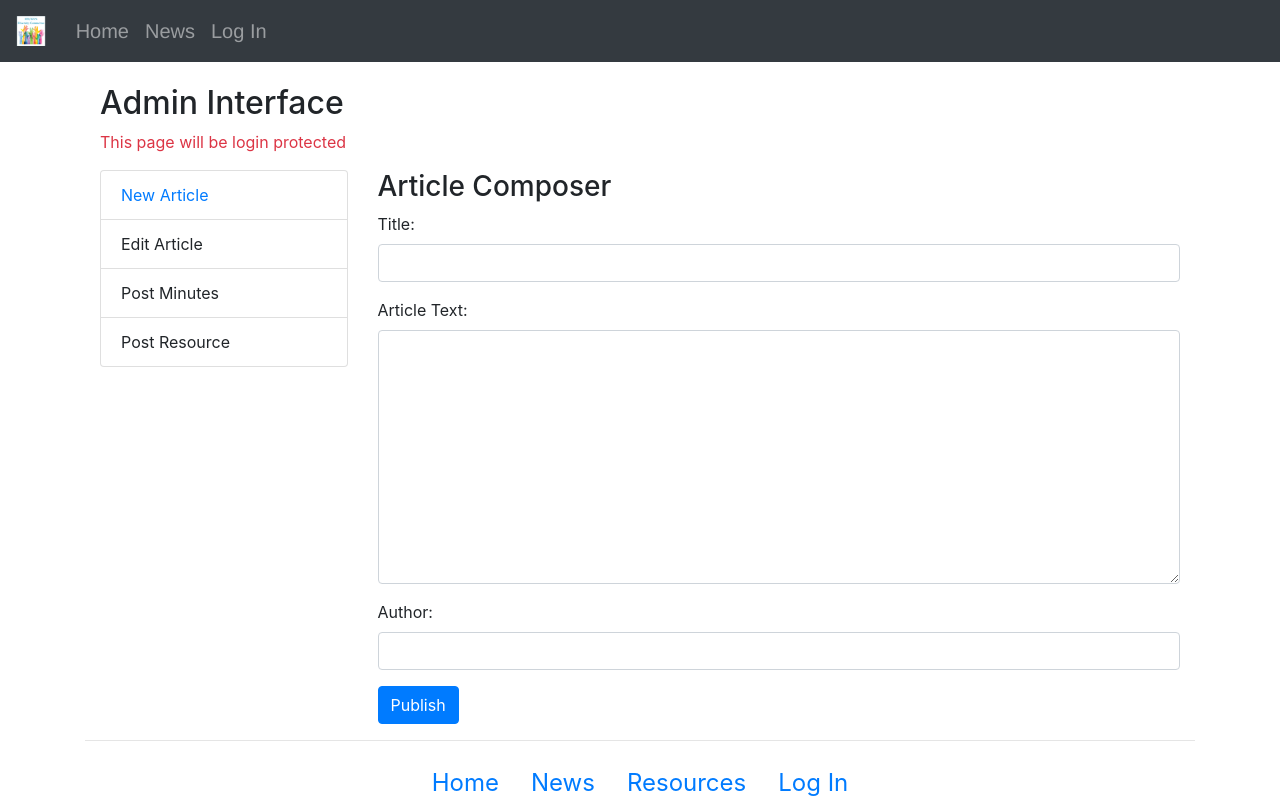
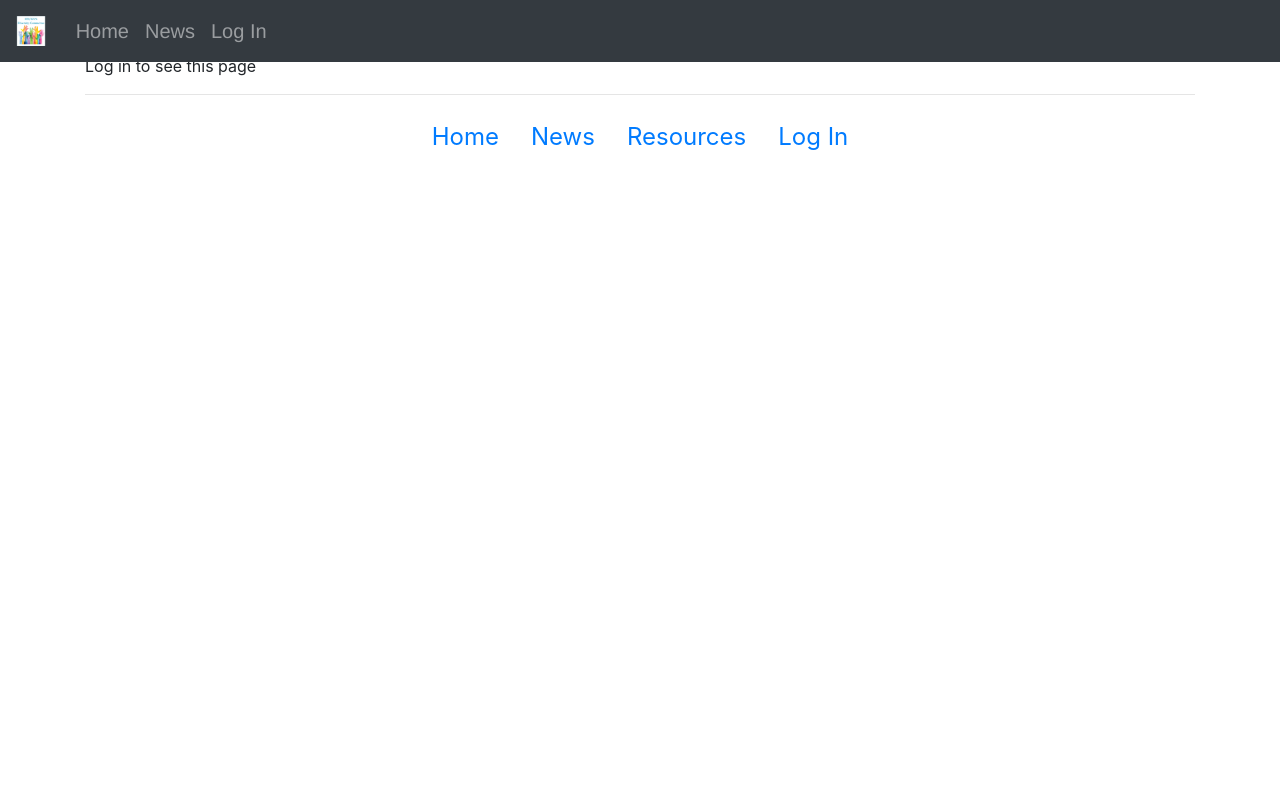
Before and after one commit to robmitch802/obgyn-diversity-dev, a React (Create React App) app in the folder client/: page /admin in a window 1280 px wide. Built offline with nearby package versions, Linux system fonts and the light colour scheme.

Commit message:
log in changes, admin

```diff
--- a/client/package.json
+++ b/client/package.json
@@ -6,7 +6,9 @@
     "@testing-library/jest-dom": "^4.2.4",
     "@testing-library/react": "^9.5.0",
     "@testing-library/user-event": "^7.2.1",
+    "axios": "^0.20.0",
     "react": "^16.13.1",
+    "react-datepicker": "^3.1.3",
     "react-dom": "^16.13.1",
     "react-scripts": "3.4.3"
   },
--- a/client/src/App.js
+++ b/client/src/App.js
@@ -33,6 +33,7 @@ setModalShow = () => {
       modalShow: true
     })
 };
+
 logIn = (event) => {
   event.preventDefault();
   this.setState({
@@ -46,9 +47,6 @@ logOut = (event) => {
       loggedIn: false,
     })
 }
-
-
-
 
 render() {
   return (
@@ -65,10 +63,18 @@ render() {
           <br />
           <Route path="/" exact component={About} />
           <Route path="/news" component={News} />
-          <Route path="/meetings" component={Meetings} />
-          <Route path="/admin" component={Admin} />
-          <Route path="/inequity" component={Inequity} />
-          <Route path="/resources" component={Resources} />
+          <Route path="/meetings">
+            <Meetings loggedIn={this.state.loggedIn} />
+          </Route>
+          <Route path="/admin" >
+            <Admin loggedIn={this.state.loggedIn} />
+          </Route>
+          <Route path="/inequity">
+            <Inequity loggedIn={this.state.loggedIn} />
+          </Route>
+          <Route path="/resources">
+            <Resources loggedIn={this.state.loggedIn} />
+          </Route>
         <Footer
                 loggedIn={this.state.loggedIn}
                 modalShow={this.state.modalShow}
--- a/client/src/components/admin-create-article.component.js
+++ b/client/src/components/admin-create-article.component.js
@@ -1,7 +1,7 @@
 import React, { Component } from 'react';
 import { Form } from 'react-bootstrap'
 import axios from 'axios';
-//import { Link } from 'react-router-dom'
+import DatePicker from 'react-datepicker'
 
 
 export default class CreateArticle extends Component {
--- a/client/src/components/admin.component.js
+++ b/client/src/components/admin.component.js
@@ -2,27 +2,29 @@ import React, { Component } from 'react';
 import { Form, Col, Row, Container, ListGroup } from 'react-bootstrap'
 import CreateArticle from './admin-create-article.component'
 //import axios from 'axios';
-import { Link } from 'react-router-dom'
 
 
-export default class Admin extends Component {
-    constructor(props) {
+export default class Admin extends Component{
+    constructor(props){
         super(props);
-
         this.state={
-            isLoggedIn: false,
+            title: '',
+            text:'',
+            date: new Date(),
+            author: '',
         }
-
     }
-    render() {
+    render(){
         return(
+            this.props.loggedIn ?
+            <div>
             <Container>
-            <h2>Admin Interface</h2>
+            <h2>Admin Page</h2>
             <p className="text-danger">This page will be login protected</p>
             <Row>
                 <Col lg={3} >
                     <ListGroup>
-                        <ListGroup.Item><Link to="/">New Article</Link></ListGroup.Item>
+                        <ListGroup.Item><CreateArticle />New Article</ListGroup.Item>
                         <ListGroup.Item>Edit Article</ListGroup.Item>
                         <ListGroup.Item>Post Minutes</ListGroup.Item>
                         <ListGroup.Item>Post Resource</ListGroup.Item>
@@ -70,6 +72,9 @@ export default class Admin extends Component {
             </Col>
             </Row>
             </Container>
+            </div>
+            :
+            <div id="login-message body-text-20"> Log in to see this page</div>
         )
     }
 }
--- a/client/src/components/navbar.component.js
+++ b/client/src/components/navbar.component.js
@@ -4,6 +4,13 @@ import { Link } from 'react-router-dom';
 import Login from './login-modal.component';
 
 export default class NavBar extends Component {
+    constructor(props) {
+        super(props)
+
+        this.state={
+            loggedIn: false,
+        }
+    }
 
     render(){
         return (
@@ -43,7 +50,7 @@ export default class NavBar extends Component {
                        <Nav.Link className="body-text-20" href="/meetings">Meetings</Nav.Link>
                        <Nav.Link className="body-text-20" href="/inequity">Inequity Inbox</Nav.Link>
                        <Nav.Link className="body-text-20" href="/admin">Admin</Nav.Link>
-                       <Nav.Link className="body-text-20" onClick={this.props.logOut} ></Nav.Link>
+                       <Nav.Link className="body-text-20" onClick={this.props.logOut} >Log Out</Nav.Link>
                        </>
                        }
                     </Nav>
--- a/package.json
+++ b/package.json
@@ -11,6 +11,7 @@
   "author": "",
   "license": "ISC",
   "dependencies": {
+    "axios": "^0.20.0",
     "bootstrap": "^4.5.2",
     "cors": "^2.8.5",
     "dotenv": "^8.2.0",
@@ -18,6 +19,7 @@
     "mongoose": "^5.10.2",
     "nodemon": "^2.0.4",
     "react-bootstrap": "^1.3.0",
+    "react-datepicker": "^3.1.3",
     "react-router-dom": "^5.2.0"
   },
   "devDependencies": {},
```
Also changed, not shown: 2 other files (tests, documents, lock files or other folders).
